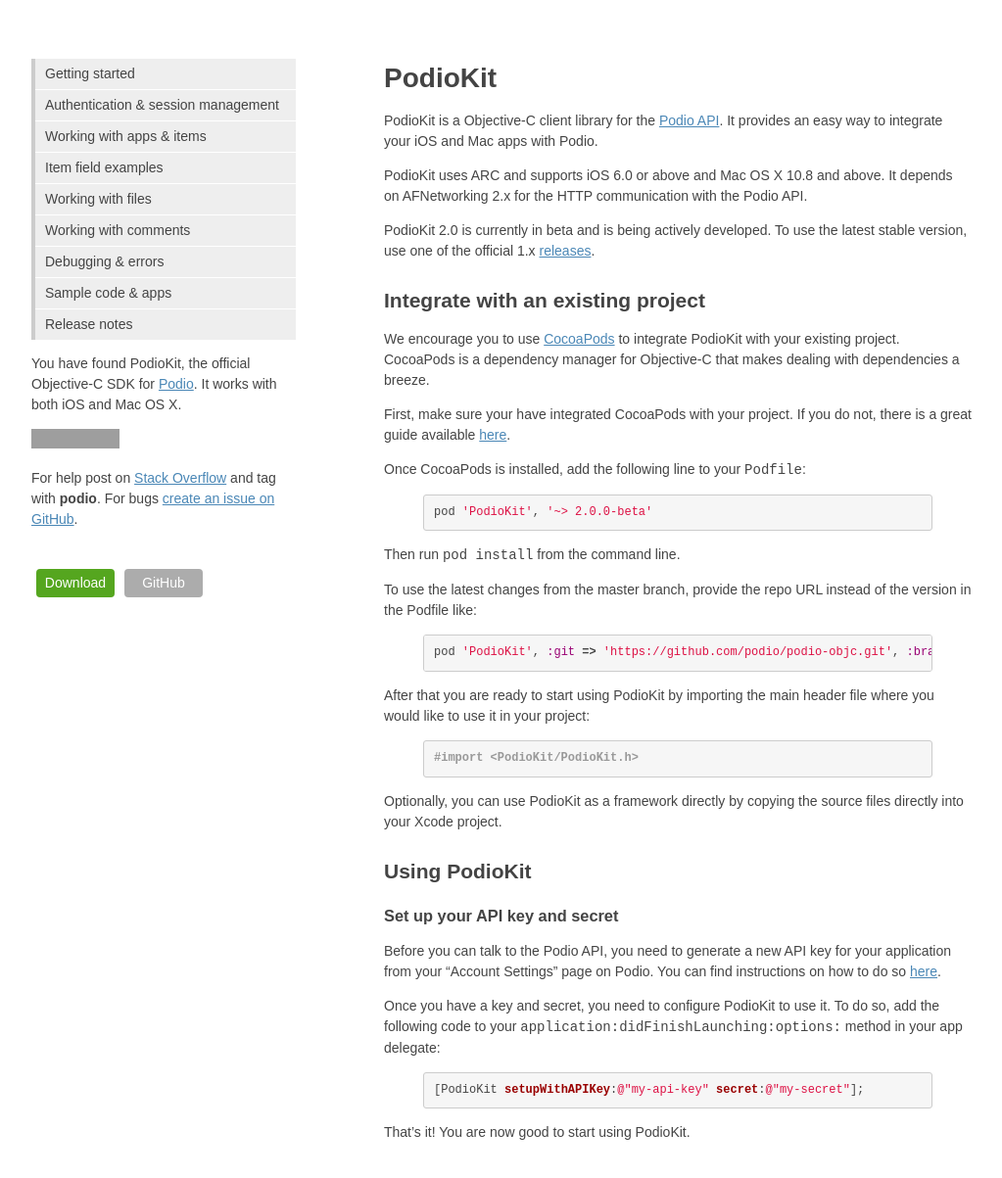
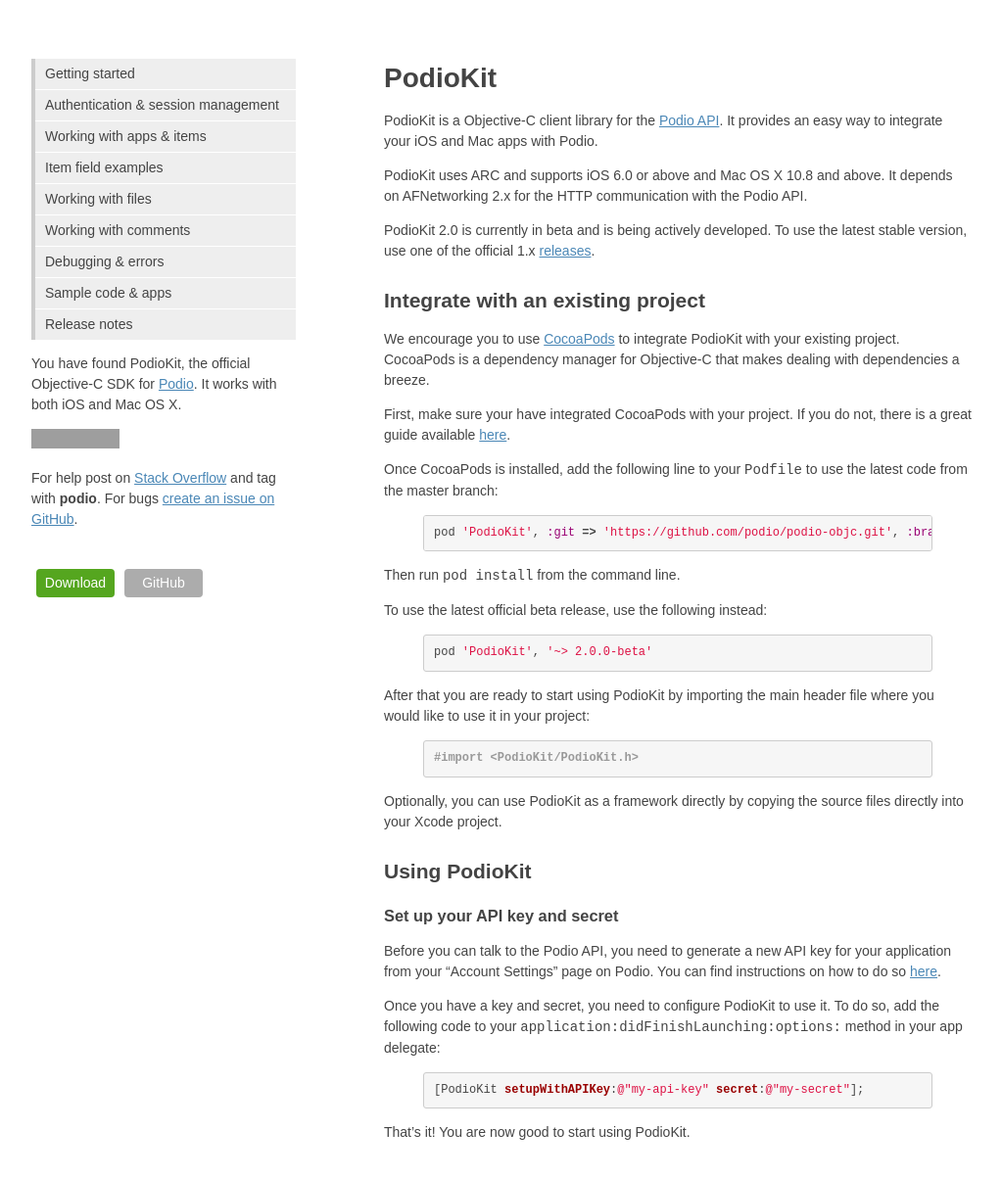
Before and after one commit to podio/podio-objc, a Jekyll site: the page built from index.md, in a window 1280 px wide and 1227 px high. Shown: the top 1203 px of the window at 98% size, without its empty margins (128-1151 px from the left). Built offline with Jekyll 4.4.1, drawn with Linux system fonts in a browser that asks for light colours; grey boxes are pictures that could not be loaded.

Commit message:
Updated intro to use master branch

```diff
--- a/index.md
+++ b/index.md
@@ -15,18 +15,18 @@
 
 First, make sure your have integrated CocoaPods with your project. If you do not, there is a great guide available [here](http://guides.cocoapods.org/using/getting-started.html).
 
-Once CocoaPods is installed, add the following line to your `Podfile`:
+Once CocoaPods is installed, add the following line to your `Podfile` to use the latest code from the master branch:
 
 {% highlight ruby %}
-pod 'PodioKit', '~> 2.0.0-beta'
+pod 'PodioKit', :git => 'https://github.com/podio/podio-objc.git', :branch => 'master'
 {% endhighlight %}
 
 Then run `pod install` from the command line.
 
-To use the latest changes from the master branch, provide the repo URL instead of the version in the Podfile like:
+To use the latest official beta release, use the following instead:
 
 {% highlight ruby %}
-pod 'PodioKit', :git => 'https://github.com/podio/podio-objc.git', :branch => 'master'
+pod 'PodioKit', '~> 2.0.0-beta'
 {% endhighlight %}
 
 After that you are ready to start using PodioKit by importing the main header file where you would like to use it in your project:
```
